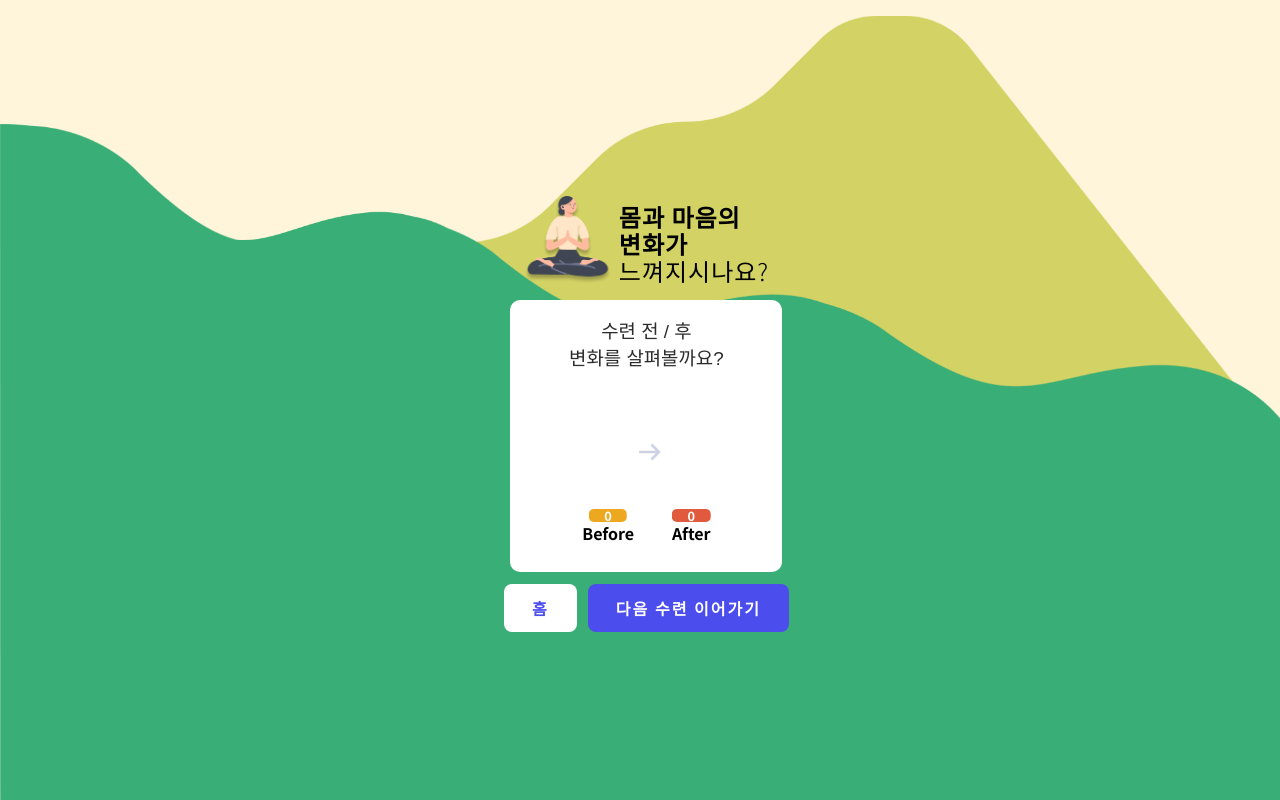
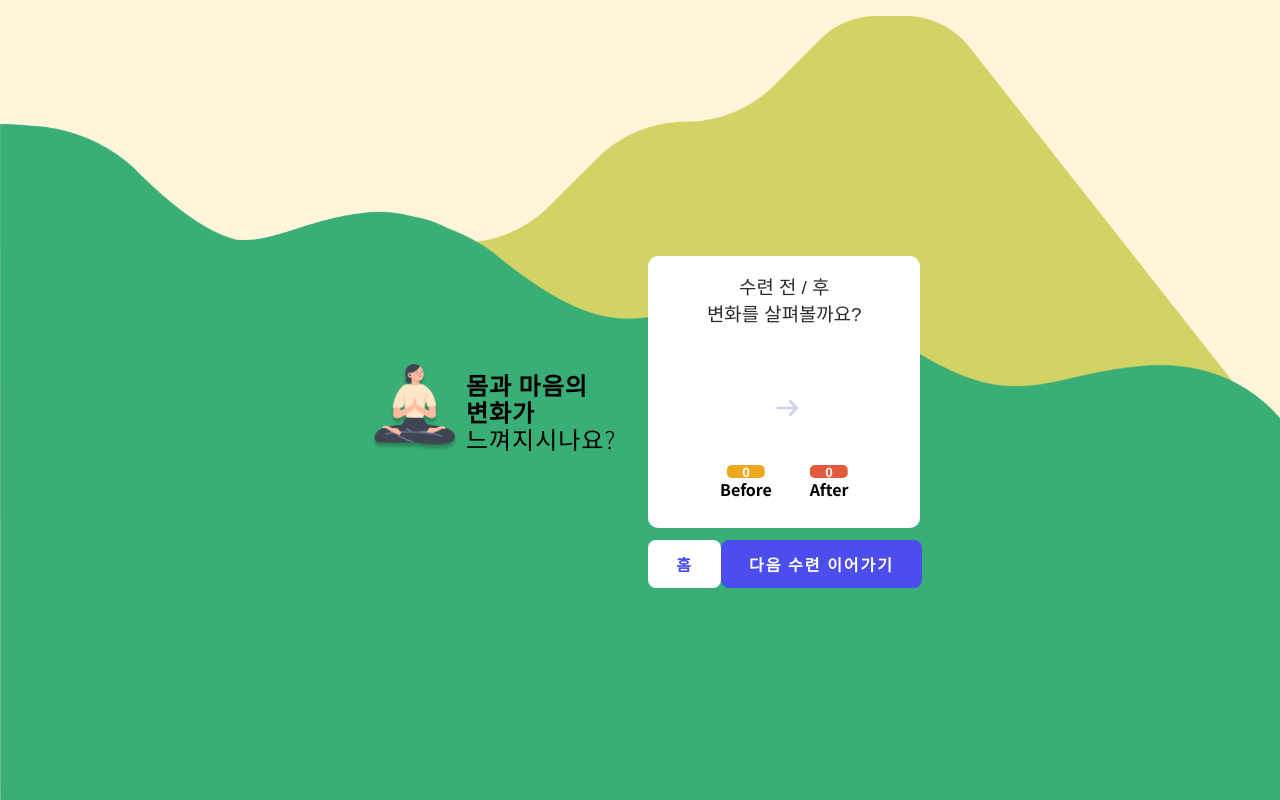
Before and after one commit to mmyeon/yogalim, a React (Create React App) app: page /practice/1/1/review in a window 1280 px wide. Built offline with nearby package versions, Linux system fonts and the light colour scheme; a web font is replaced by a local one.

Commit message:
[fix] 화면 가로회전시 컨텐츠 가로정렬되도록 변경

```diff
--- a/src/components/Template/index.js
+++ b/src/components/Template/index.js
@@ -17,9 +17,11 @@ const Template = ({ title, body, button }) => {
             />
             <h1>{title}</h1>
           </div>
-
-          {body}
-          {button}
+          {/* TODO: 클래스명 수정하기 */}
+          <div className="contents-container">
+            {body}
+            {button}
+          </div>
         </div>
       </div>
     </Styled.Container>
--- a/src/components/Template/index.styles.js
+++ b/src/components/Template/index.styles.js
@@ -23,14 +23,20 @@ export const Container = styled.div`
       width: 100%;
       height: 100%;
 
+      @media (orientation: landscape) {
+        flex-direction: row;
+      }
+
       > .title-container {
         display: flex;
-        max-width: 70%;
-        margin: 0 auto;
         justify-content: center;
         align-items: end;
         line-height: 27px;
         word-break: keep-all;
+
+        @media (orientation: landscape) {
+          margin-right: 2em;
+        }
 
         > .meditation-img {
           width: 5.5em;
```
